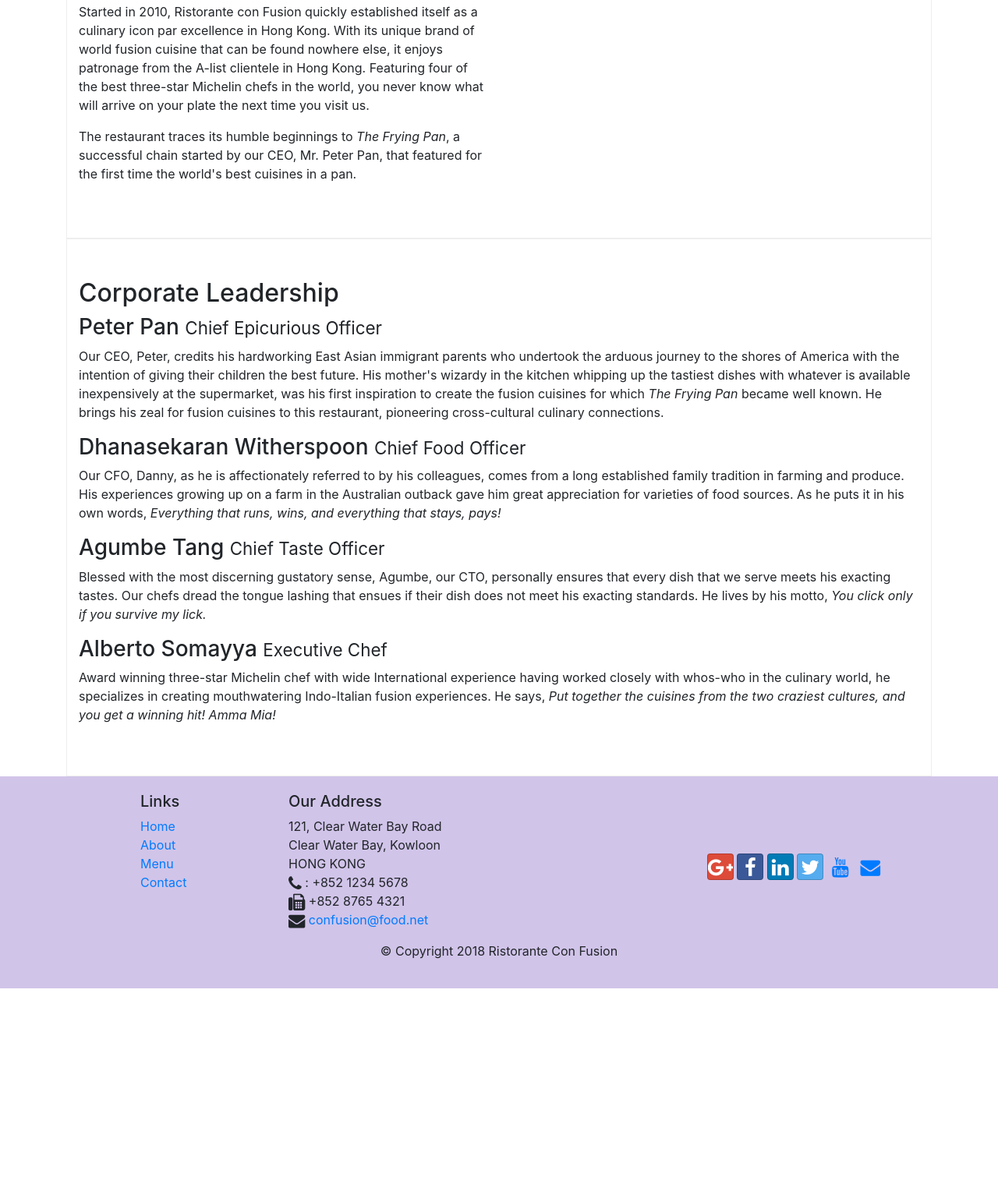
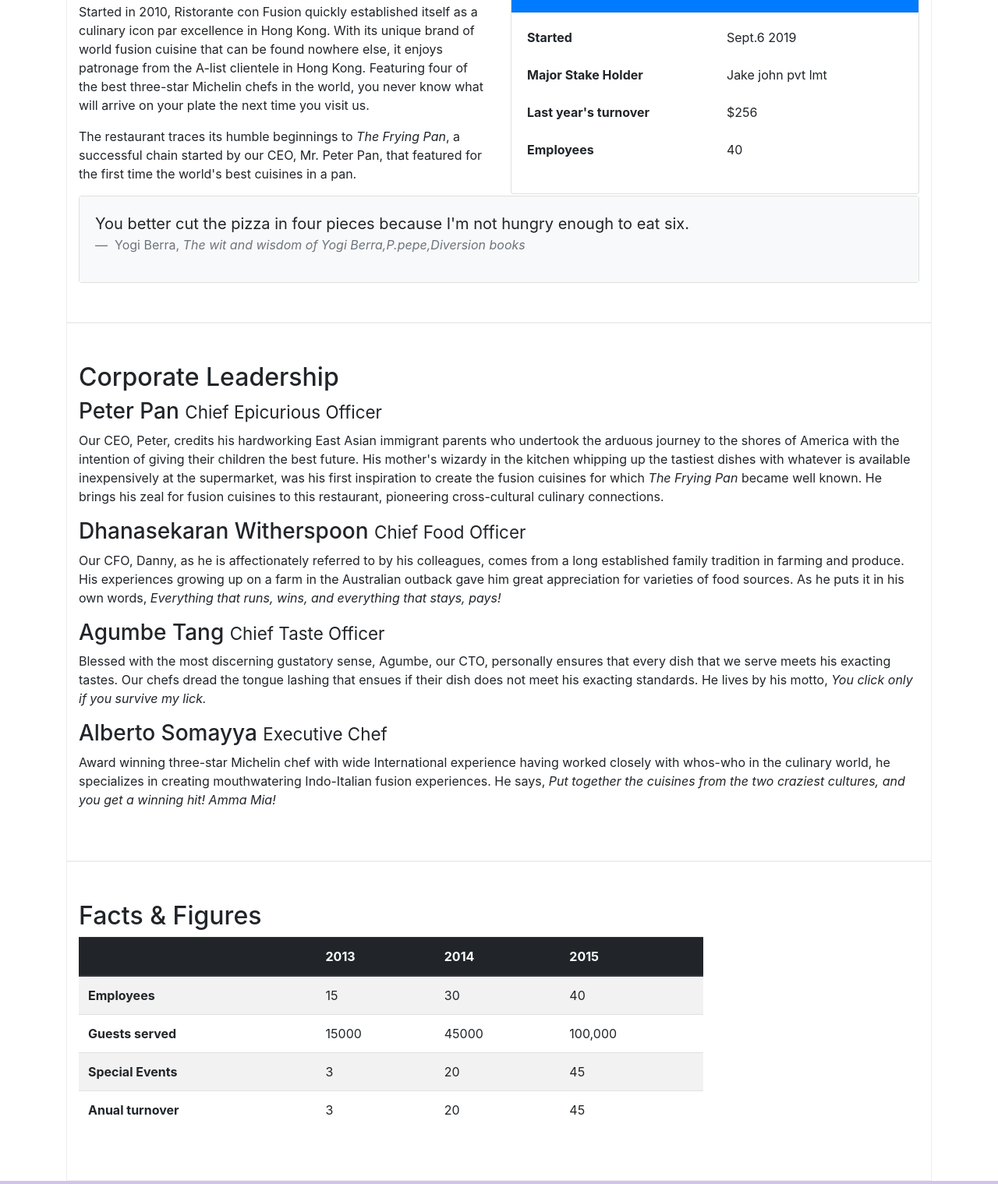
Before and after one commit to prakriti001/MyWebpage, a website: page aboutus.html in a window 1280 px wide. Shown: the part 559-2078 px from the top of the page at 78% size. Before the commit the page ends 1827 px from the top, so only its background shows below. Drawn offline with nearby package versions, Linux system fonts and the light colour scheme.

Commit message:
alerting users

```diff
--- a/aboutus.html
+++ b/aboutus.html
@@ -22,7 +22,7 @@
             <button class="navbar-toggler"  type="button" data-toggle="collapse" data-target="#NavBar">
                 <span class="navbar-toggler-icon"></span>
             </button>
-            <a class="navbar-brand" href="#">Ristorante Con Fusion</a>
+            <a class="navbar-brand" href="#"><img src="img/logo.png" height="30" width="41"></a>
             <div class="collapse navbar-collapse" id="NavBar">
                 <ul class="navbar-nav mr-auto">
                     <li class="nav-item"><a class="nav-link" href="./index.html"><span class="fa fa-home fa-lg"></span> Home</a></li>
@@ -41,7 +41,9 @@
                     <h1>Ristorante con Fusion</h1>
                     <p>We take inspiration from the World's best cuisines, and create a unique fusion experience. Our lipsmacking creations will tickle your culinary senses!</p>
                 </div>
-                <div class="col-12 col-sm">
+                <div class="col-12 col-sm align-self-center">
+                    <img src="img/logo.png" class="img-fluid">
+
                 </div>
             </div>
         </div>
@@ -66,7 +68,45 @@
                 <p>Started in 2010, Ristorante con Fusion quickly established itself as a culinary icon par excellence in Hong Kong. With its unique brand of world fusion cuisine that can be found nowhere else, it enjoys patronage from the A-list clientele in Hong Kong.  Featuring four of the best three-star Michelin chefs in the world, you never know what will arrive on your plate the next time you visit us.</p>
                 <p>The restaurant traces its humble beginnings to <em>The Frying Pan</em>, a successful chain started by our CEO, Mr. Peter Pan, that featured for the first time the world's best cuisines in a pan.</p>
             </div>
-            <div>
+            <div class="col-12 col-sm-6">
+                <div class="card">
+                    <h3 class="card-header bg-primary text-white">Facts at a Glance</h3>
+                    <div class="card-body">
+                        <dl class="row">
+                            <dt class="col-6">Started</dt>
+                            <dd class="col-6">Sept.6 2019</dd>
+                        </dl>
+                        <dl class="row">
+                            <dt class="col-6">Major Stake Holder</dt>
+                            <dd class="col-6">Jake john pvt lmt</dd>
+                        </dl>
+                        <dl class="row">
+                            <dt class="col-6">Last year's turnover</dt>
+                            <dd class="col-6">$256</dd>
+                        </dl>
+                        <dl class="row">
+                            <dt class="col-6">Employees</dt>
+                            <dd class="col-6">40</dd>
+                        </dl>
+                    </div>
+                </div>
+
+            </div>
+            <div class="col-12">
+                <div class="card">
+                    <div class=" card-body bg-light">
+                        <blockquote class="blockquote">
+                            <p class="mb-0">
+                                You better cut the pizza in four pieces because I'm not hungry enough to eat six.
+                            </p>
+                            <footer class="blockquote-footer">
+                                Yogi Berra,
+                                <cite title="source">The wit and wisdom of Yogi Berra,P.pepe,Diversion books</cite>
+                            </footer>
+                        </blockquote>
+                    </div>
+                </div>
+
             </div>
         </div>
 
@@ -83,9 +123,55 @@
                 <h3>Alberto Somayya <small>Executive Chef</small></h3>
                 <p class="d-none d-sm-block">Award winning three-star Michelin chef with wide International experience having worked closely with whos-who in the culinary world, he specializes in creating mouthwatering Indo-Italian fusion experiences. He says, <em>Put together the cuisines from the two craziest cultures, and you get a winning hit! Amma Mia!</em></p><!--d-none d-sm-block is used to hide the contents in xs screen-->
             </div>
+        </div>
+        <div class="row row-content">
+                <div class="col-12 col-sm-9">
+                    <h2>Facts &amp; Figures</h2>
+                    <div class="table-responsive">
+                    <table class="table table-striped">
+                        <thead class="thead-dark">
+                            <tr>
+                                <th>&nbsp;</th>
+                                <th>2013</th>
+                                <th>2014</th>
+                                <th>2015</th>
+                            </tr>
+                        </thead>
+                        <tbody>
+                            <tr>
+                                <th>Employees</th>
+                                <td>15</td>
+                                <td>30</td>
+                                <td>40</td>
+                            </tr>
+                            <tr>
+                                <th>Guests served</th>
+                                <td>15000</td>
+                                <td>45000</td>
+                                <td>100,000</td>
+                            </tr>
+                            <tr>
+                                <th>Special Events</th>
+                                <td>3</td>
+                                <td>20</td>
+                                <td>45</td>
+                            </tr>
+                            <tr>
+                                <th>Anual turnover</th>
+                                <td>3</td>
+                                <td>20</td>
+                                <td>45</td>
+                            </tr>
+                        </tbody>
+                    </table>
+                    </div>
+
+                </div>
+
+
+            </div>
        </div>
 
-    </div>
 
     <footer class="footer">
         <div class="container">
```
Also changed, not shown: contactus.html (+4 -2 lines), index.html (+18 -7 lines), img/alberto.png (added), img/buffet.png (added), img/logo.png (added), img/uthappizza.png (added), 1 other file.
